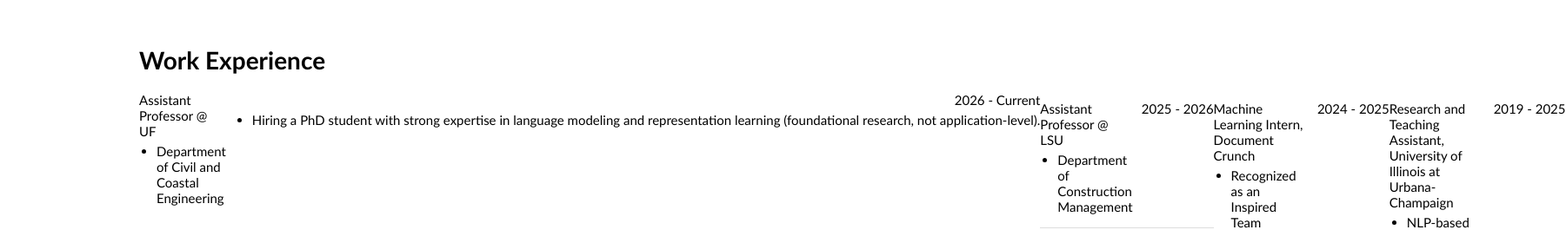
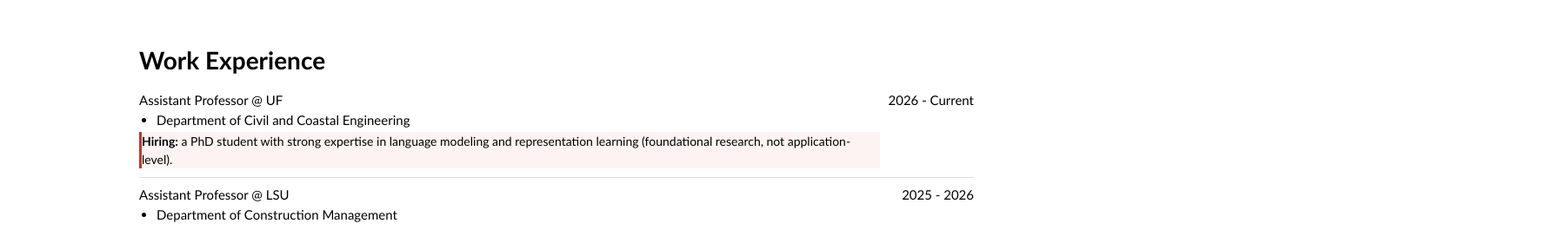
Before and after one commit to joonv2/joonv2.github.io, a plain HTML site: page index.html in a window 1280 px wide. Shown: the part 920-1185 px from the top of the page at 87% size, 1801 px wide, since content can reach past the window. Drawn offline with Linux system fonts and the light colour scheme.

Commit message:
Update index.html

```diff
--- a/index.html
+++ b/index.html
@@ -92,12 +92,13 @@
           <ul class="sub-list">
             <li>Department of Civil and Coastal Engineering</li>
           </ul>
+          <p class="hiring-note">
+            <strong>Hiring:</strong> a PhD student with strong expertise in language modeling and representation learning (foundational research, not application-level).
+          </p>
         </div>
         <div class="date">
             <p>2026 - Current</p>
-        <ul class="sub-list">
-          <li>Hiring a PhD student with strong expertise in language modeling and representation learning (foundational research, not application-level).</li>
-        </ul>
+        </div>
       </div>
        <div class="item">
         <div class="title">
```
